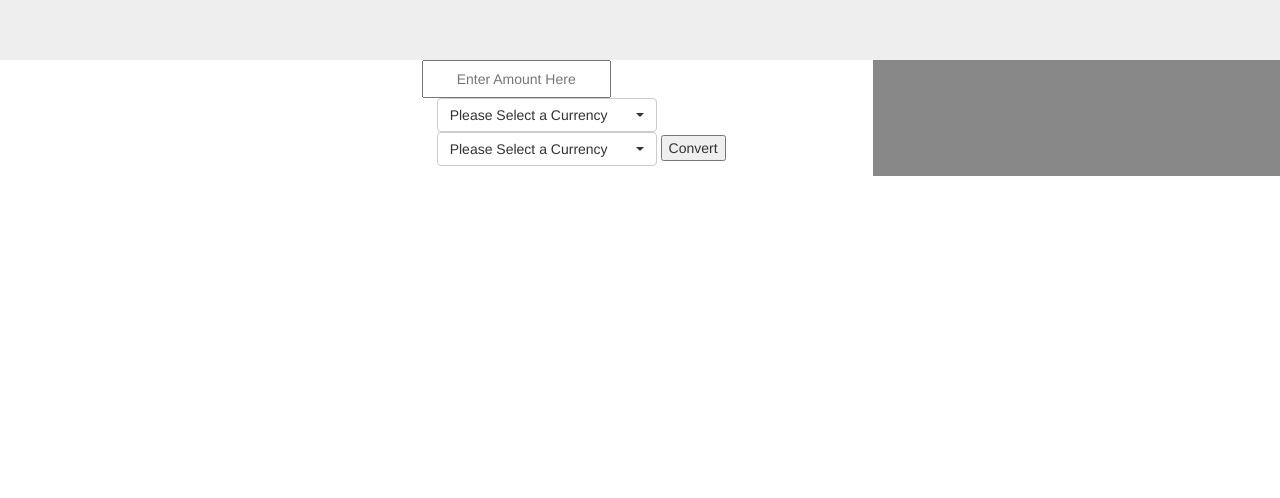
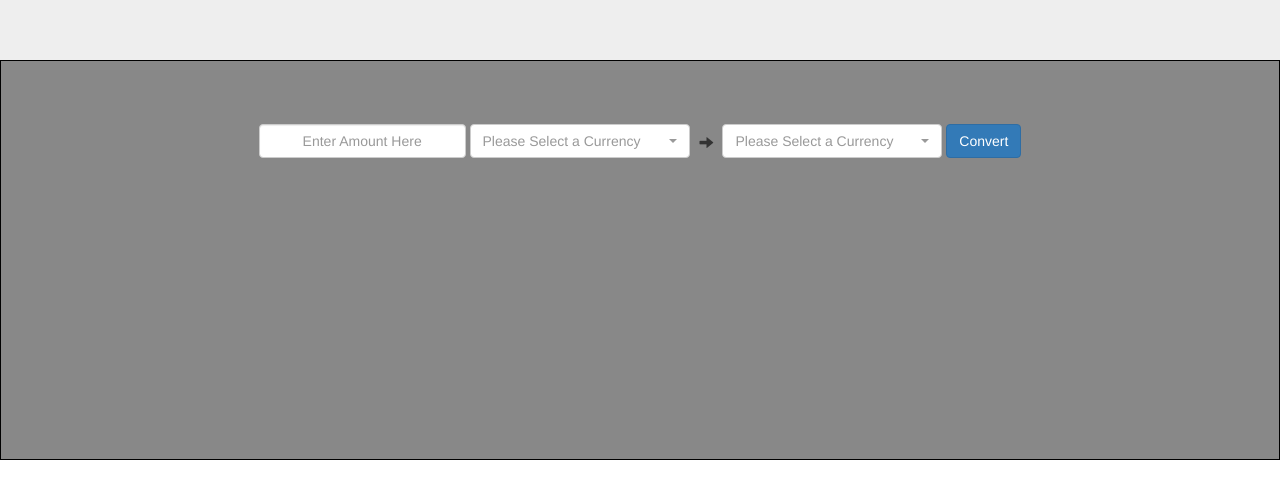
Before and after one commit to Tobytee17/currencyConverter, a plain HTML site: page index.html in a window 1280 px wide. Shown: the part 230-728 px from the top of the page. Drawn offline with nearby package versions, Linux system fonts and the light colour scheme; no server answers.

Commit message:
minor structural css changes

```diff
--- a/index.html
+++ b/index.html
@@ -49,18 +49,16 @@
     </div>
 
 
-<div class="row">
-    <div class="col-lg-4">
-
-    </div>
-    <div class="col-lg-4">
-        <form id = "currencySelectForm">
-            <div class="row">
-                <input type="text" class ="form-control-static" placeholder="Enter Amount Here" id="userInput">
+    <div class="col-lg-12">
+        <!--User Form-->
+        <form class="form-inline" id="currencySelectForm">
+            <div class="form-group">
+                <input type="text" class="form-control" placeholder="Enter Amount Here" id="userInput">
             </div>
             <!--Selection tool -->
-        <select class="selectpicker" data-live-search = "true" form = "currencySelectForm" id = "Currency1">
-            <option selected> Please Select a Currency </option>
+            <div class="form-group">
+                <select class="selectpicker" data-live-search="true" form="currencySelectForm" id="Currency1">
+                <option id="disabledText" value="" disabled selected> Please Select a Currency </option>
                 <option value = "AUD">Australian Dollar</option>
                 <option value = "BGN">Belgian Lev</option>
                 <option value = "BRL">Brazilian Real Equals</option>
@@ -93,8 +91,12 @@
                 <option value = "TRY">Turkish Lira</option>
                 <option value = "ZAR">South African Rand</option>
             </select>
-        <select class="selectpicker" data-live-search = "true" form = "currencySelectForm" id = "Currency2">
-            <option selected> Please Select a Currency </option>
+            </div><div class="form-group">
+                <span class ="glyphicon glyphicon-arrow-right"></span>
+            </div>
+            <div class="form-group">
+                <select class="selectpicker" data-live-search="true" form="currencySelectForm" id="Currency2">
+                <option id="disabledText" value="" disabled selected> Please Select a Currency </option>
                 <option value = "AUD">Australian Dollar</option>
                 <option value = "BGN">Belgian Lev</option>
                 <option value = "BRL">Brazilian Real Equals</option>
@@ -127,12 +129,13 @@
                 <option value = "TRY">Turkish Lira</option>
                 <option value = "ZAR">South African Rand</option>
             </select>
-        <input type="button" value ="Convert" onclick="convertCurrency();">
+            </div>
+            <div class="form-group">
+                <input class ="btn btn-primary" type="button" value="Convert" onclick="convertCurrency();">
+            </div>
+            <div class="jumbotron" id="resultsJumbo">
+                <h1 id="resultsArea"></h1>
         </form>
-    </div>
-    <div class="col-lg-4">
-        <div class="jumbotron" id = "resultsJumbo">
-            <h1 id= "resultsArea"></h1>
         </div>
     </div>
     </div>
```
Lines whose indentation alone changed are shown as unchanged.
